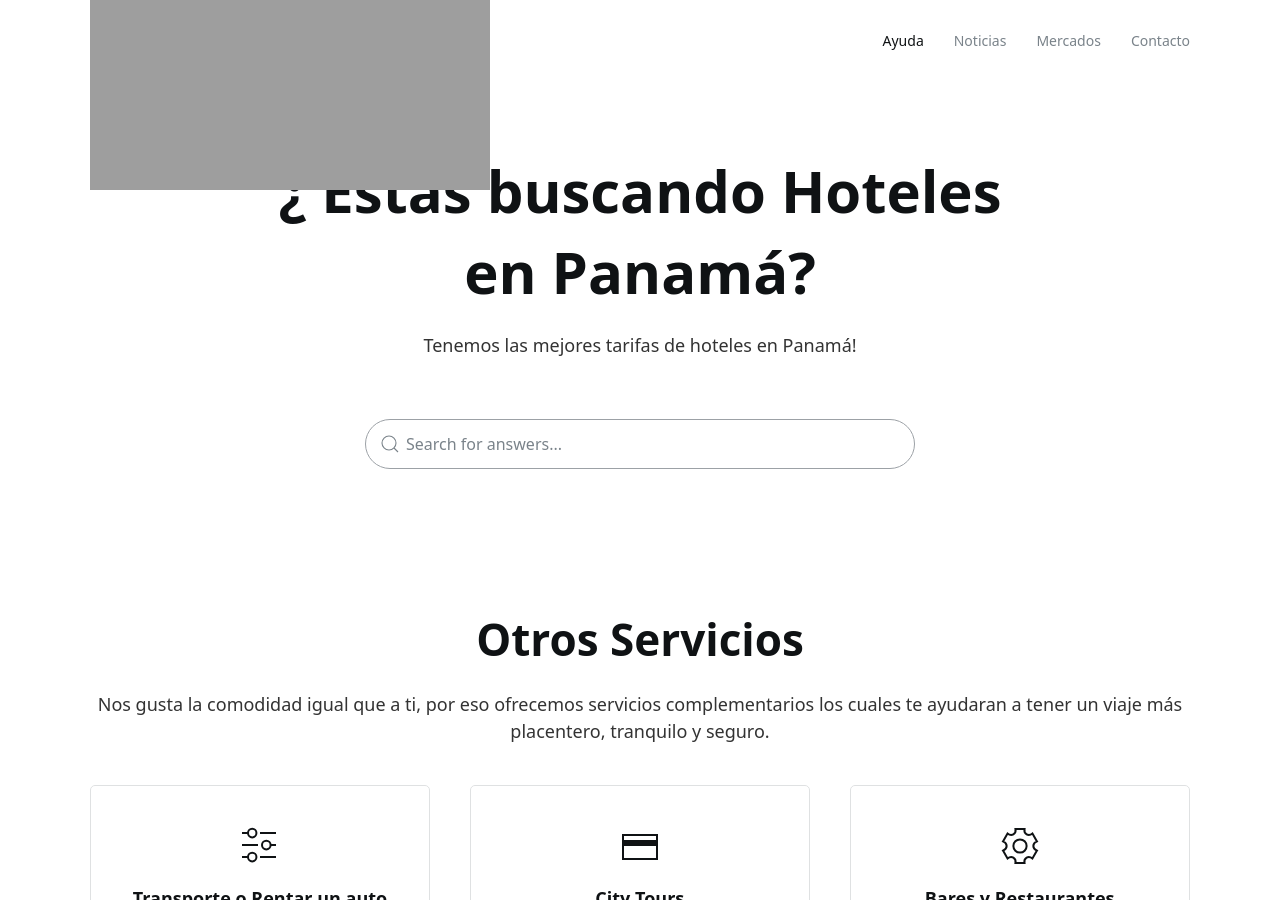
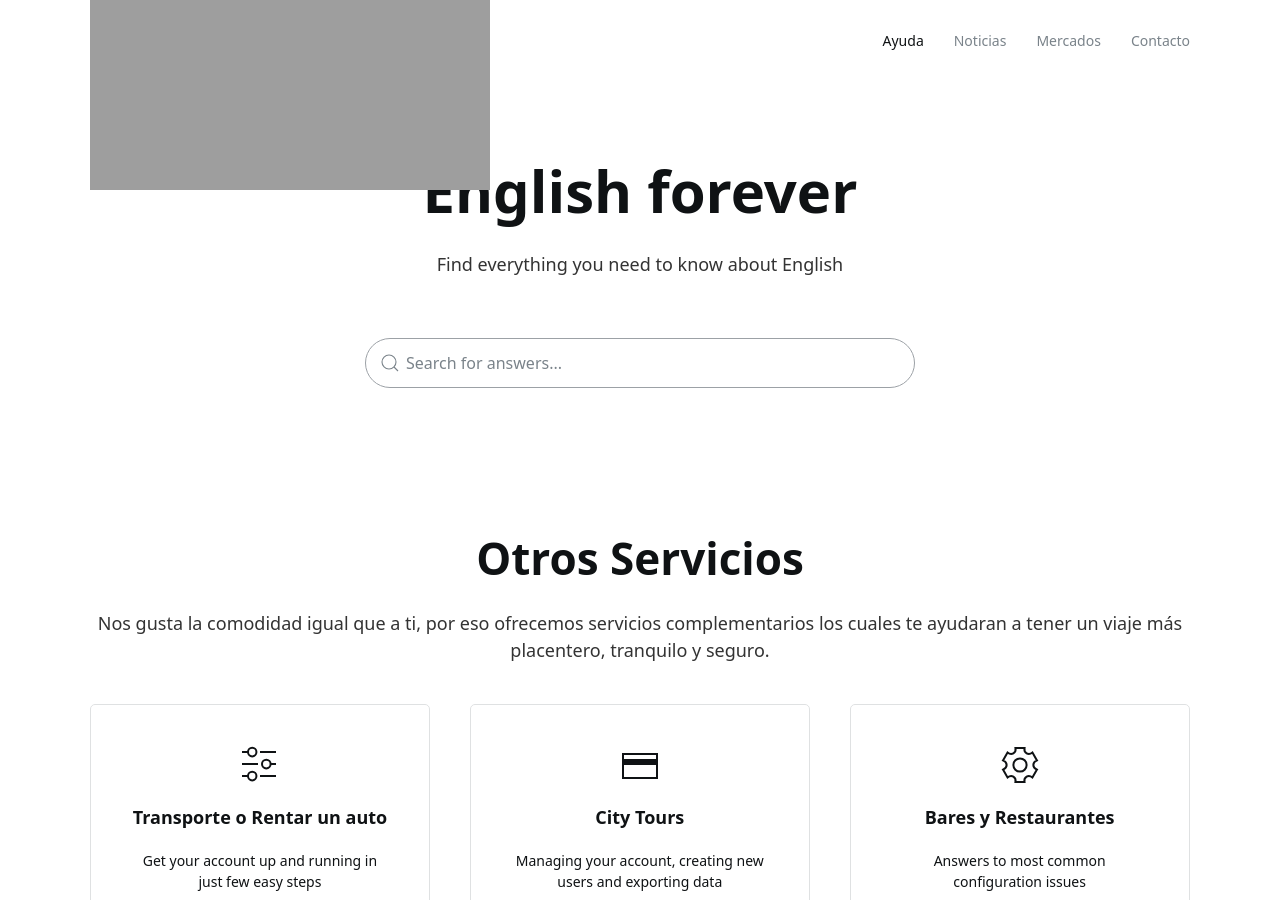
Before and after one commit to jelmii/jelmii.github.io, a Jekyll site: the page built from index.md, in a window 1280 px wide and 900 px high. Built offline with Jekyll 4.4.1, drawn with Linux system fonts in a browser that asks for light colours.

Commit message:
Update index.md

```diff
--- a/index.md
+++ b/index.md
@@ -1,8 +1,8 @@
 ---
 layout: home
 hero:
-    title: ¿ Estas buscando Hoteles en Panamá?
-    subtitle: Tenemos las mejores tarifas de hoteles en Panamá!
+    title: English forever
+    subtitle: Find everything you need to know about English
 
     search: true
 categories:
```
